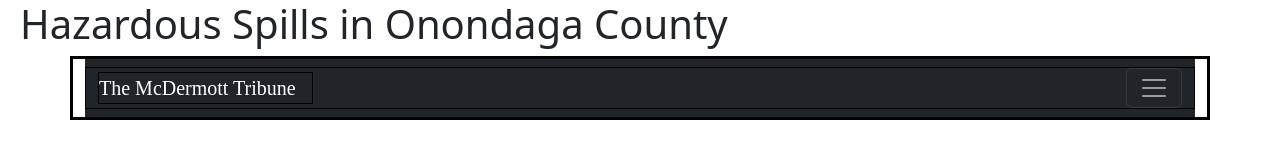
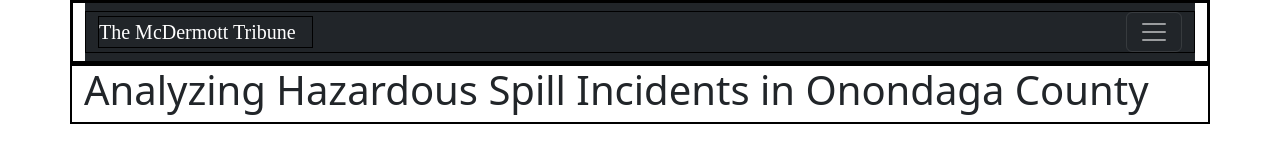
Before and after one commit to cadenmcdermott/mcdermotttribune, a plain HTML site: page index.html in a window 1280 px wide. Drawn offline with nearby package versions, Linux system fonts and the light colour scheme.

Commit message:
Update index.html

```diff
--- a/index.html
+++ b/index.html
@@ -7,8 +7,6 @@
 
     <link rel="stylesheet" href="main.css">
 </head>
-
-<h1> Hazardous Spills in Onondaga County </h1>
 
 <body>
     <div class="container">
@@ -50,7 +48,11 @@
              </div>
         </div>
     </div>
-
+<div class="container">
+    <div class="row">
+    <h1> Analyzing Hazardous Spill Incidents in Onondaga County </h1>
+    </div>
+</div>
     <script src="https://cdn.jsdelivr.net/npm/bootstrap@5.3.3/dist/js/bootstrap.bundle.min.js" integrity="sha384-YvpcrYf0tY3lHB60NNkmXc5s9fDVZLESaAA55NDzOxhy9GkcIdslK1eN7N6jIeHz" crossorigin="anonymous"></script>
 </body>
 
```
